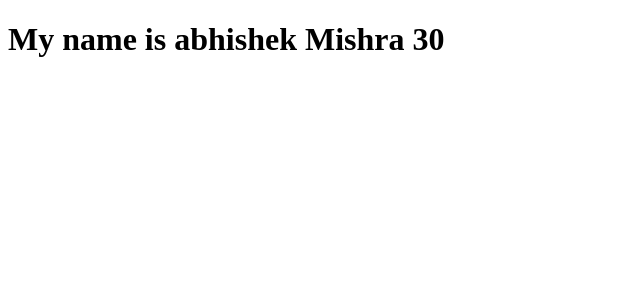
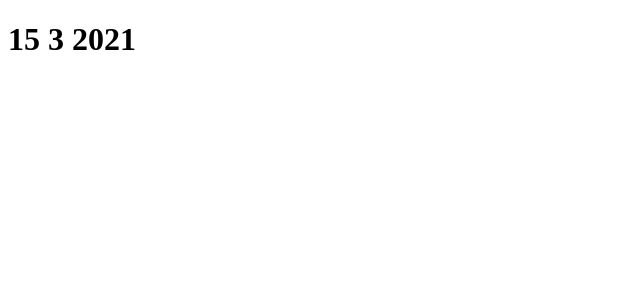
Before and after one commit to Abhimishra2424/React-tutorial, a React (Create React App) app: page / in a window 1280 px wide. Shown: the top 300 px of the page, without its empty margins (0-640 px from the left). Built offline with nearby package versions, Linux system fonts and the light colour scheme.

Commit message:
Display Current Date and Time in JSX in React Js

```diff
--- a/src/App.js
+++ b/src/App.js
@@ -1,18 +1,16 @@
 import React from "react";
 
-const firstName = 'abhishek';
-const lastName = 'Mishra';
 
-const sum = 20
-const sum1 = 10
+const dayDate = new Date ;
+const monthDate = new Date ;
+const yearDate = new Date ;
 
 
 function App() {
 
   return (
-
    <>
-     <h1>{`My name is ${firstName} ${lastName} ${sum + sum1}`}</h1>
+     <h1>{`${dayDate.getDate()} ${monthDate.getMonth()} ${yearDate.getFullYear()} `}</h1>
    </>
   );
 }
```
